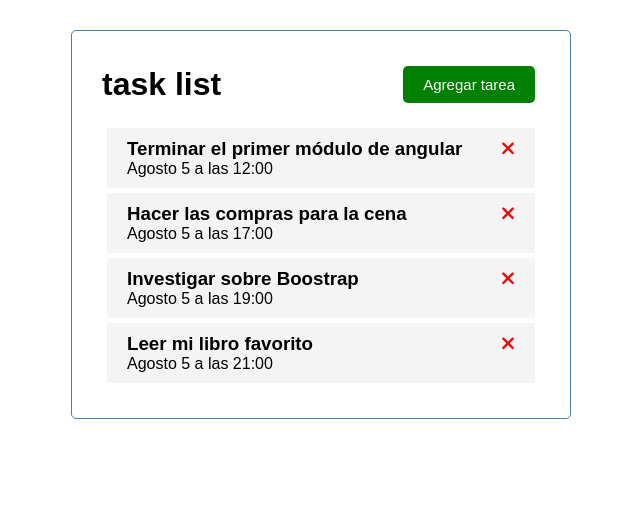
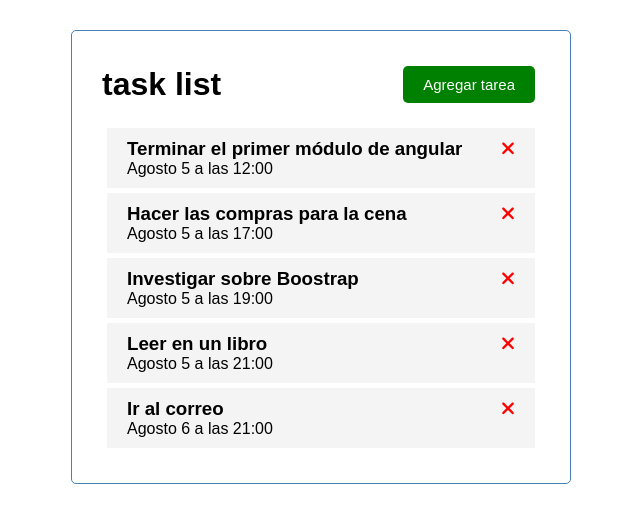
Before and after one commit to rubenpena64/task-list2, an Angular app: page / in a window 1280 px wide. Shown: the top 522 px of the page, without its empty margins (319-959 px from the left). Built offline with nearby package versions, Linux system fonts and the light colour scheme; data requests are answered from the project's data file.

Commit message:
Servicio y server json 1:10:37

```diff
--- /dev/null
+++ b/db.json
@@ -0,0 +1,34 @@
+{
+  "taskEnDbJason": [
+    {
+      "id": 1,
+      "text": "Terminar el primer módulo de angular",
+      "day": "Agosto 5 a las 12:00",
+      "reminder": true
+    },
+    {
+      "id": 2,
+      "text": "Hacer las compras para la cena",
+      "day": "Agosto 5 a las 17:00",
+      "reminder": false
+    },
+    {
+      "id": 3,
+      "text": "Investigar sobre Boostrap",
+      "day": "Agosto 5 a las 19:00",
+      "reminder": true
+    },
+    {
+      "id": 4,
+      "text": "Leer en un libro",
+      "day": "Agosto 5 a las 21:00",
+      "reminder": false
+    },
+    {
+      "id": 5,
+      "text": "Ir al correo",
+      "day": "Agosto 6 a las 21:00",
+      "reminder": true
+    }
+  ]
+}
--- a/package.json
+++ b/package.json
@@ -6,7 +6,8 @@
     "start": "ng serve",
     "build": "ng build",
     "watch": "ng build --watch --configuration development",
-    "test": "ng test"
+    "test": "ng test",
+    "server": "json-server --watch db.json --port:5001"
   },
   "private": true,
   "dependencies": {
@@ -21,6 +22,7 @@
     "@fortawesome/angular-fontawesome": "^0.11.1",
     "@fortawesome/fontawesome-svg-core": "^6.1.1",
     "@fortawesome/free-solid-svg-icons": "^6.1.1",
+    "json-server": "^0.17.0",
     "rxjs": "~7.5.0",
     "tslib": "^2.3.0",
     "zone.js": "~0.11.4"
--- a/src/app/app.module.ts
+++ b/src/app/app.module.ts
@@ -1,5 +1,6 @@
 import { NgModule } from '@angular/core';
 import { BrowserModule } from '@angular/platform-browser';
+import { HttpClientModule } from '@angular/common/http'
 
 import { AppComponent } from './app.component';
 import { HeaderComponent } from './components/header/header.component';
@@ -18,7 +19,8 @@ import { FontAwesomeModule } from '@fortawesome/angular-fontawesome';
   ],
   imports: [
     BrowserModule,
-    FontAwesomeModule
+    FontAwesomeModule,
+    HttpClientModule
   ],
   providers: [],
   bootstrap: [AppComponent]
--- a/src/app/components/tasks/tasks.component.ts
+++ b/src/app/components/tasks/tasks.component.ts
@@ -1,6 +1,7 @@
 import { Component, OnInit } from '@angular/core';
+import { TaskService } from '../../service/task.service';
 import { TaskInterface } from 'src/iTask';
-import { tareasLista } from 'src/simuTask';
+//import { tareasLista } from 'src/simuTask';
 
 
 @Component({
@@ -9,10 +10,20 @@ import { tareasLista } from 'src/simuTask';
   styleUrls: ['./tasks.component.css']
 })
 export class TasksComponent implements OnInit {
- tareasArray: TaskInterface[] = tareasLista;
-  constructor() { }
+  tareasArray: TaskInterface[] = [];
+
+  constructor(
+    private taskService: TaskService
+  ) { }
 
   ngOnInit(): void {
+    this.taskService.getTask().subscribe((unaCualquiera) => {
+      this.tareasArray = unaCualquiera;
+      console.log(unaCualquiera);
+    });
+
+
   }
 
+
 }
--- /dev/null
+++ b/src/app/service/task.service.ts
@@ -0,0 +1,26 @@
+import { Injectable } from '@angular/core';
+import { HttpClient, HttpHandler, HttpHeaders } from '@angular/common/http';
+import { Observable, of } from 'rxjs';
+import { TaskInterface } from 'src/iTask';
+import { tareasLista } from 'src/simuTask';
+
+@Injectable({
+  providedIn: 'root'
+})
+export class TaskService {
+  private apiUrl = 'http://localhost:3000/taskEnDbJason'
+
+  constructor(
+    private http: HttpClient
+  ) { }
+
+  getTask(): Observable <TaskInterface[]>{
+
+
+       return this.http.get<TaskInterface[]>(this.apiUrl);
+  }
+
+
+
+
+}
```
Also changed, not shown: 2 other files (tests, documents, lock files or other folders).
